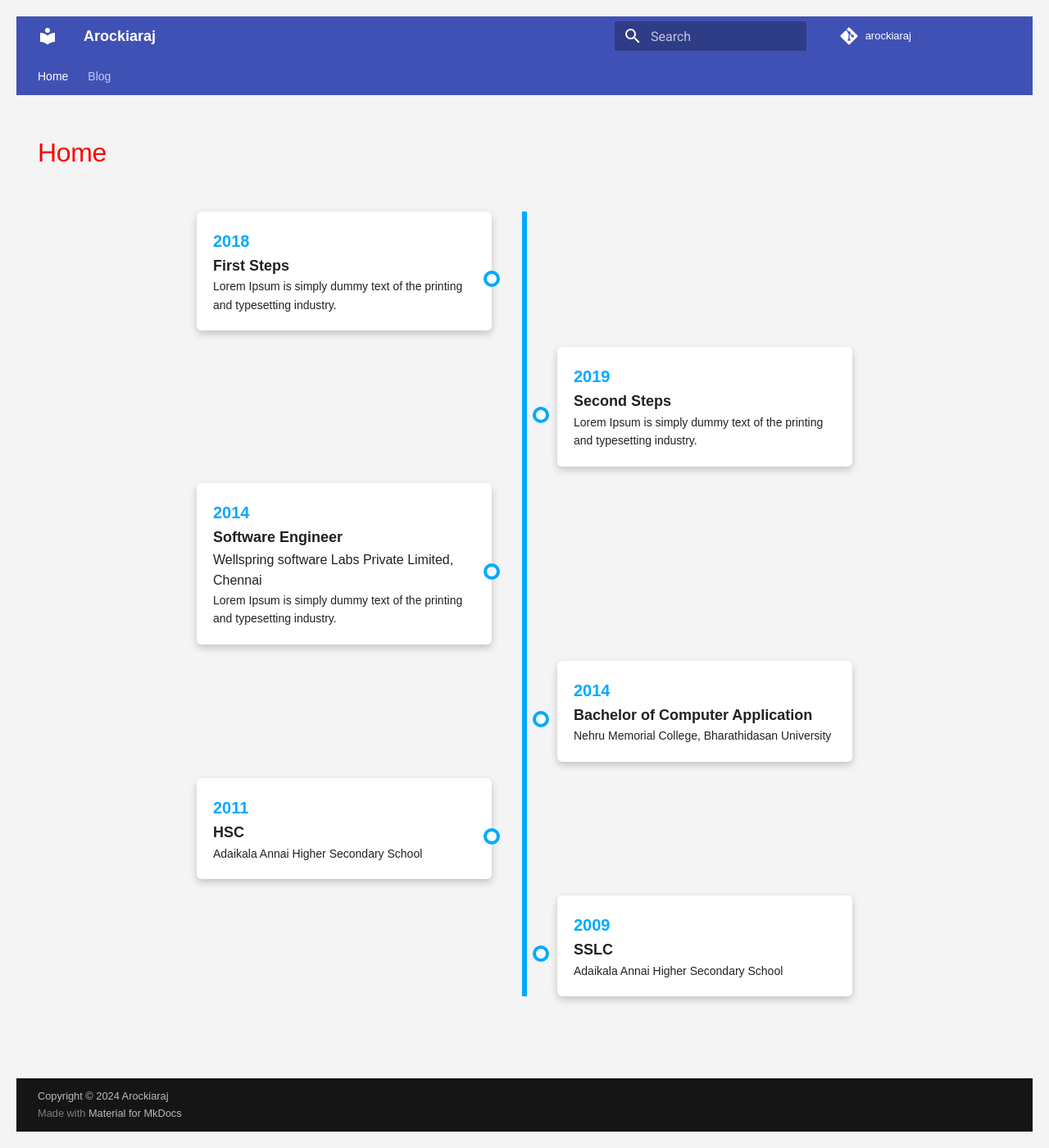
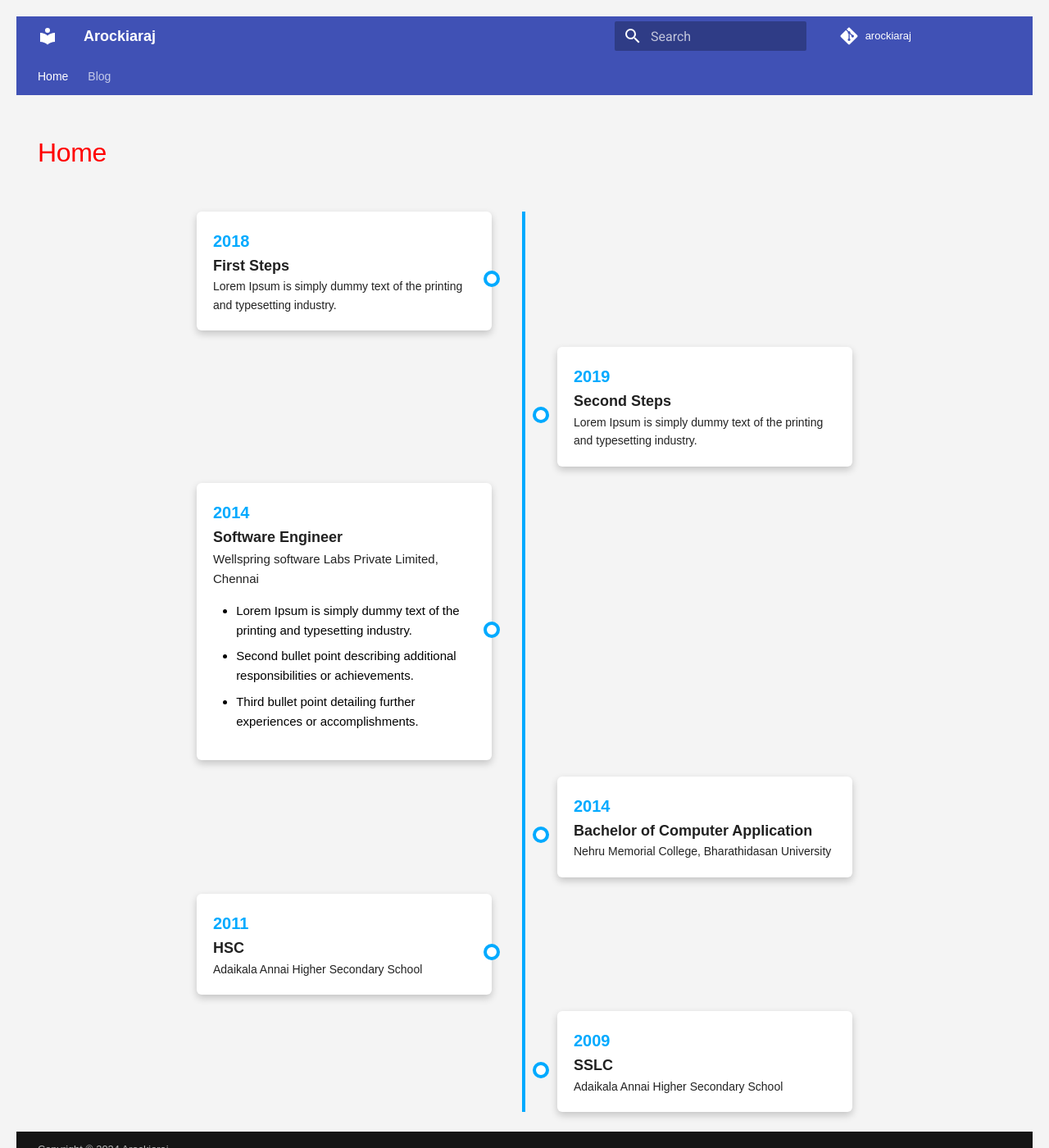
Before and after one commit to arockiaraj1994/arockiaraj, an MkDocs documentation site: the page built from docs/index.md, in a window 1280 px wide and 1400 px high. Shown: the whole window at 82% size. Built offline with MkDocs 1.6.1 and Material for MkDocs 9.7.7, drawn with Linux system fonts in a browser that asks for light colours.

Commit message:
Added bullet points

```diff
--- a/docs/css/custom-styles.css
+++ b/docs/css/custom-styles.css
@@ -57,7 +57,7 @@ body {
 .timeline-line {
   content: '';
   position: absolute;
-  width: 6px;
+  width: 4px;
   background-color: #00aaff;
   top: 0;
   bottom: 0;
@@ -117,12 +117,18 @@ body {
 }
 
 .step-sub-title {
-  font-size: 16px;
+  font-size: 15px;
 }
 
 /* Step Description */
 .step-text {
   font-size: 14px;
+}
+
+.step-bullet {
+  color: #000000;
+  font-size: 15px;
+  margin-right: 10px;
 }
 
 .container {
--- a/docs/index.md
+++ b/docs/index.md
@@ -33,7 +33,11 @@ hide:
         <div class="year">2014</div>
         <div class="step-title">Software Engineer</div>
         <div class="step-sub-title">Wellspring software Labs Private Limited, Chennai</div>
-        <div class="step-text">Lorem Ipsum is simply dummy text of the printing and typesetting industry.</div>
+        <ul class="step-bullet">
+            <li>Lorem Ipsum is simply dummy text of the printing and typesetting industry.</li>
+            <li>Second bullet point describing additional responsibilities or achievements.</li>
+            <li>Third bullet point detailing further experiences or accomplishments.</li>
+        </ul>
     </div>
 
     <div class="timeline-box right">
```
